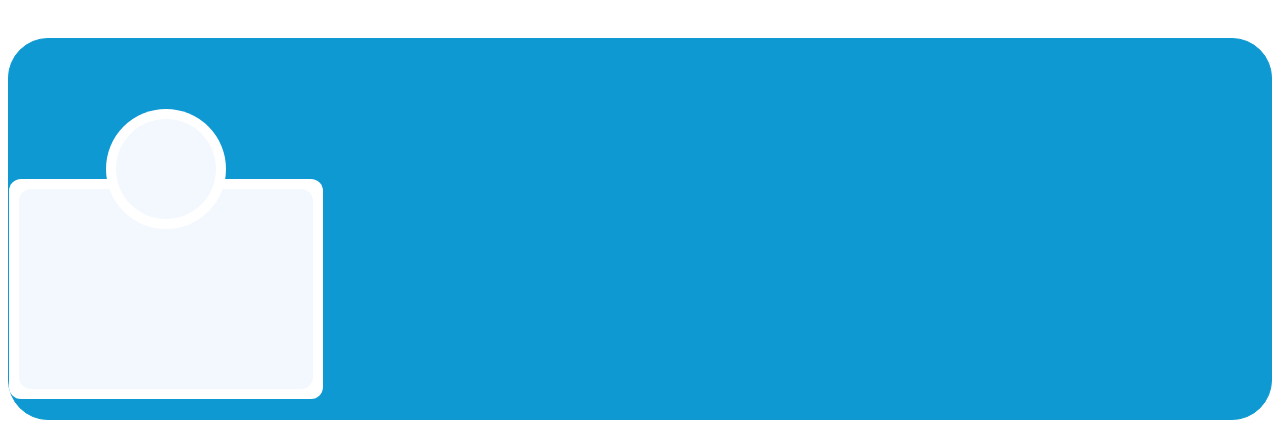
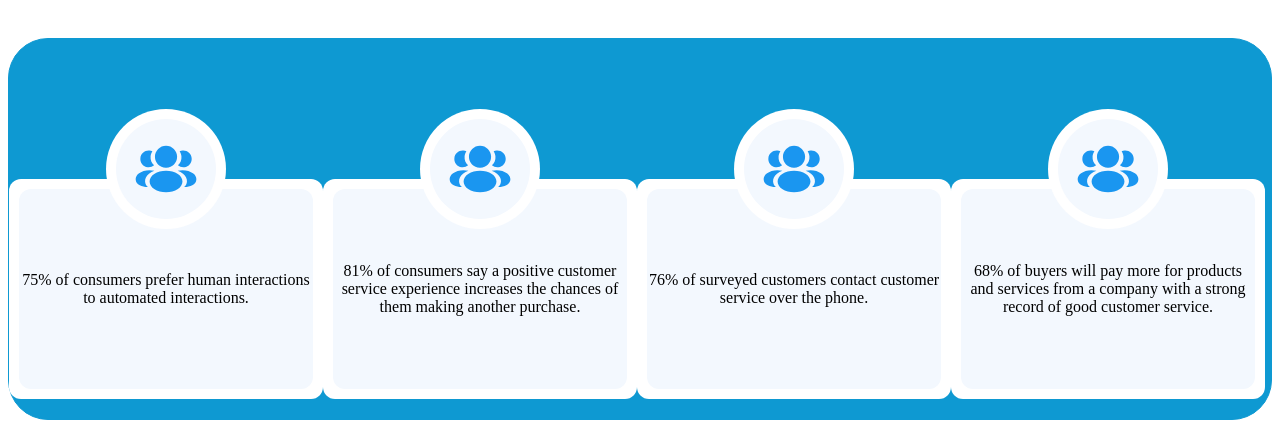
Before and after one commit to ajukadavid/pressoneTest, a Vue app: page / in a window 1280 px wide. Shown: the part 692-1117 px from the top of the page. Built offline with nearby package versions, Linux system fonts and the light colour scheme; a web font is replaced by a local one.

Commit message:
summary card

```diff
--- a/src/components/Main.vue
+++ b/src/components/Main.vue
@@ -1,17 +1,57 @@
 <script lang="ts" setup>
+import { ref } from 'vue'
+const cards = ref(
+    [
+        {
+            id: 1,
+            text: '75% of consumers prefer human interactions to automated interactions.'
+        },
+        {
+            id: 2,
+            text: '81% of consumers say a positive customer service experience increases the chances of them making another purchase.'
+        },
+        {
+            id: 3,
+            text: '76% of surveyed customers contact customer service over the phone.'
+        },
+        {
+            id: 4,
+            text: '68% of buyers will pay more for products and services from a company with a strong record of good customer service.'
+        }
+    ])
 </script>
 
 <template>
     <div class="summary-wrapper">
-        <div class="card-wrapper">
+        <div v-for="card in cards" :key="card.id" class="card-wrapper">
             <div class="card-circle">
                 <div class="inner">
+                    <svg width="62" height="56" viewBox="0 0 62 56" fill="none" xmlns="http://www.w3.org/2000/svg">
+                        <path
+                            d="M31.03 4.66663C24.9166 4.66663 19.9466 9.63663 19.9466 15.75C19.9466 21.7466 24.6366 26.6 30.75 26.81C30.9366 26.7866 31.1233 26.7866 31.2633 26.81C31.31 26.81 31.3333 26.81 31.38 26.81C31.4033 26.81 31.4033 26.81 31.4266 26.81C37.4 26.6 42.09 21.7466 42.1133 15.75C42.1133 9.63663 37.1433 4.66663 31.03 4.66663Z"
+                            fill="#1A96F0" />
+                        <path
+                            d="M42.8832 33.0166C36.3732 28.6766 25.7565 28.6766 19.1999 33.0166C16.2365 34.9999 14.6032 37.6833 14.6032 40.5533C14.6032 43.4233 16.2365 46.0833 19.1765 48.0433C22.4432 50.2366 26.7365 51.3333 31.0299 51.3333C35.3232 51.3333 39.6165 50.2366 42.8832 48.0433C45.8232 46.0599 47.4565 43.3999 47.4565 40.5066C47.4332 37.6366 45.8232 34.9766 42.8832 33.0166Z"
+                            fill="#1A96F0" />
+                        <path
+                            d="M56.673 17.1266C57.0463 21.6533 53.8263 25.6199 49.3696 26.1566C49.3463 26.1566 49.3463 26.1566 49.323 26.1566H49.253C49.113 26.1566 48.973 26.1566 48.8563 26.2033C46.593 26.3199 44.5163 25.5966 42.953 24.2666C45.3563 22.1199 46.733 18.8999 46.453 15.3999C46.2896 13.5099 45.6363 11.7833 44.6563 10.3133C45.543 9.86995 46.5696 9.58995 47.6196 9.49661C52.193 9.09995 56.2763 12.5066 56.673 17.1266Z"
+                            fill="#1A96F0" />
+                        <path
+                            d="M61.3405 38.71C61.1538 40.9734 59.7072 42.9334 57.2805 44.2634C54.9472 45.5467 52.0072 46.1534 49.0905 46.0834C50.7705 44.5667 51.7505 42.6767 51.9372 40.67C52.1705 37.7767 50.7938 35 48.0405 32.7834C46.4772 31.5467 44.6572 30.5667 42.6738 29.8434C47.8305 28.35 54.3172 29.3534 58.3072 32.5734C60.4538 34.3 61.5505 36.47 61.3405 38.71Z"
+                            fill="#1A96F0" />
+                        <path
+                            d="M5.3596 17.1266C4.98627 21.6533 8.20627 25.6199 12.6629 26.1566C12.6863 26.1566 12.6863 26.1566 12.7096 26.1566H12.7796C12.9196 26.1566 13.0596 26.1566 13.1763 26.2033C15.4396 26.3199 17.5163 25.5966 19.0796 24.2666C16.6763 22.1199 15.2996 18.8999 15.5796 15.3999C15.7429 13.5099 16.3963 11.7833 17.3763 10.3133C16.4896 9.86995 15.4629 9.58995 14.4129 9.49661C9.8396 9.09995 5.75627 12.5066 5.3596 17.1266Z"
+                            fill="#1A96F0" />
+                        <path
+                            d="M0.692066 38.71C0.878733 40.9734 2.3254 42.9334 4.75207 44.2634C7.0854 45.5467 10.0254 46.1534 12.9421 46.0834C11.2621 44.5667 10.2821 42.6767 10.0954 40.67C9.86207 37.7767 11.2387 35 13.9921 32.7834C15.5554 31.5467 17.3754 30.5667 19.3587 29.8434C14.2021 28.35 7.7154 29.3534 3.7254 32.5734C1.57873 34.3 0.482067 36.47 0.692066 38.71Z"
+                            fill="#1A96F0" />
+                    </svg>
 
                 </div>
             </div>
             <div class="card-square">
                 <div class="inner">
-
+                    <span>{{ card.text }}</span>
                 </div>
             </div>
         </div>
@@ -59,6 +99,10 @@
     height: inherit;
     background: #F3F8FE;
     border-radius: 12px;
+    display: flex;
+    justify-items: center;
+    align-items: center;
+    text-align: center;
 }
 
 .card-circle>.inner {
@@ -66,7 +110,14 @@
     height: 100px;
     background: #F3F8FE;
     border-radius: 50%;
+    display: grid;
+    place-items: center;
+
 }
 
-@media (max-width: 768px) {}
+@media (max-width: 768px) {
+    .summary-wrapper {
+        display: grid;
+    }
+}
 </style>
```
